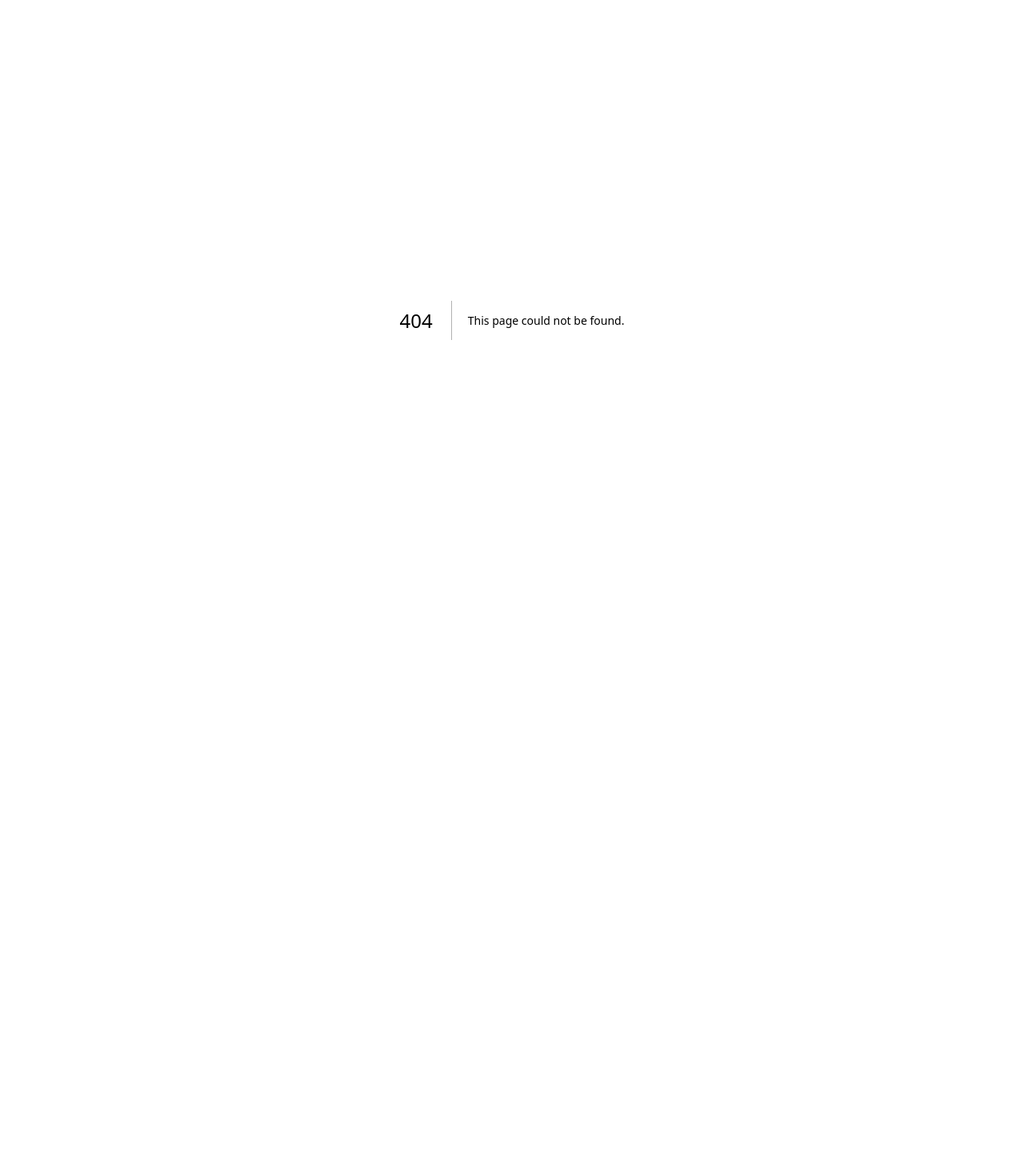
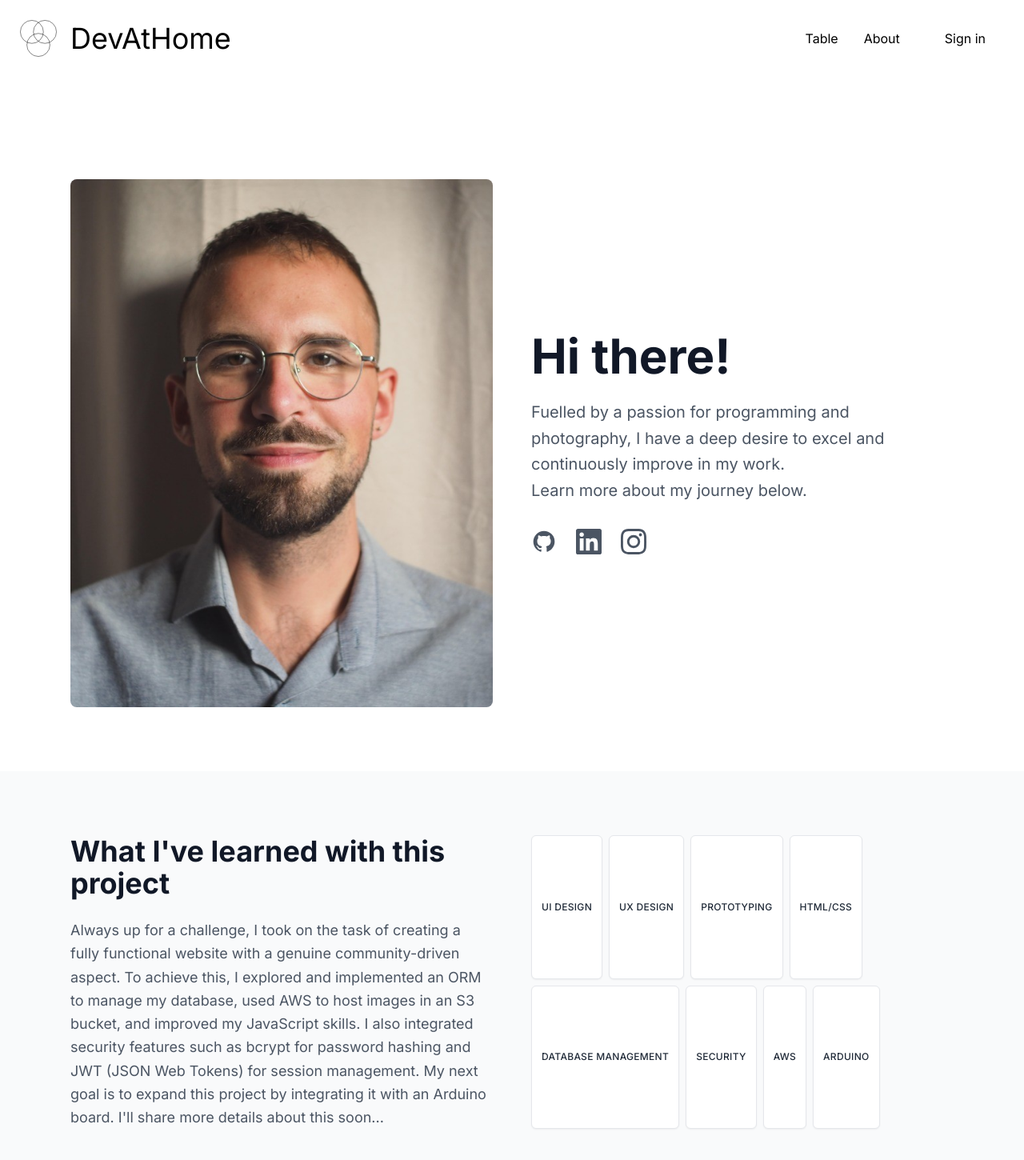
Before and after one commit to Kumulus26/DevAtHome_Web, a Next.js app: page /about in a window 1280 px wide. Before the commit this address had no page. Shown: the top 1450 px of the page at 80% size. Before the commit the page ends 800 px from the top, so only its background shows below. Built offline with nearby package versions, Linux system fonts and the light colour scheme.

Commit message:
update/ english + bug

```diff
--- /dev/null
+++ b/src/app/about/page.js
@@ -0,0 +1,109 @@
+'use client'
+
+import Navbar from '@/components/Navbar'
+import Image from 'next/image'
+export default function About() {
+  const skills = [
+    { name: 'UI DESIGN', category: 'design' },
+    { name: 'UX DESIGN', category: 'design' },
+    { name: 'PROTOTYPING', category: 'design' },
+    { name: 'HTML/CSS', category: 'development' },
+    { name: 'DATABASE MANAGEMENT', category: 'development' },
+    { name: 'SECURITY', category: 'development' },
+    { name: 'AWS', category: 'development' },
+    { name: 'ARDUINO', category: 'development' },
+  ]
+
+  return (
+    <div className="min-h-screen bg-white">
+      <Navbar />
+
+      {/* Hero Section */}
+      <div className="max-w-6xl mx-auto px-6 pt-32 pb-20">
+        <div className="grid grid-cols-1 md:grid-cols-2 gap-12 items-center">
+          {/* Image Column */}
+          <div className="relative">
+            <div className="aspect-[4/5] bg-gray-100 rounded-lg overflow-hidden relative">
+              {/* Placeholder for your photo */}
+              <div className="absolute inset-0 bg-gradient-to-br from-blue-100 via-pink-100 to-transparent opacity-50"></div>
+              <Image src="/images/profile.jpeg" alt="About" fill className="object-cover" />
+            </div>
+          </div>
+
+          {/* Text Column */}
+          <div>
+            <h1 className="text-6xl font-bold text-gray-900 mb-6">Hi there!</h1>
+            <p className="text-xl text-gray-600 leading-relaxed">
+              Fuelled by a passion for programming and photography, I have a deep desire to excel and
+              continuously improve in my work. <br></br>Learn more about my journey below.
+            </p>
+            {/* Social Media Icons */}
+            <div className="flex space-x-6 mt-8">
+              <a
+                href="https://github.com/Kumulus26"
+                target="_blank"
+                rel="noopener noreferrer"
+                className="text-gray-600 hover:text-gray-900 transition-colors"
+              >
+                <svg className="w-8 h-8" fill="currentColor" viewBox="0 0 24 24">
+                  <path fillRule="evenodd" clipRule="evenodd" d="M12 2C6.477 2 2 6.477 2 12c0 4.42 2.87 8.17 6.84 9.5.5.08.66-.23.66-.5v-1.69c-2.77.6-3.36-1.34-3.36-1.34-.46-1.16-1.11-1.47-1.11-1.47-.91-.62.07-.6.07-.6 1 .07 1.53 1.03 1.53 1.03.87 1.52 2.34 1.07 2.91.83.09-.65.35-1.09.63-1.34-2.22-.25-4.55-1.11-4.55-4.92 0-1.11.38-2 1.03-2.71-.1-.25-.45-1.29.1-2.64 0 0 .84-.27 2.75 1.02.79-.22 1.65-.33 2.5-.33.85 0 1.71.11 2.5.33 1.91-1.29 2.75-1.02 2.75-1.02.55 1.35.2 2.39.1 2.64.65.71 1.03 1.6 1.03 2.71 0 3.82-2.34 4.66-4.57 4.91.36.31.69.92.69 1.85V21c0 .27.16.59.67.5C19.14 20.16 22 16.42 22 12A10 10 0 0012 2z" />
+                </svg>
+              </a>
+              <a
+                href="https://www.linkedin.com/in/axel-lussert/"
+                target="_blank"
+                rel="noopener noreferrer"
+                className="text-gray-600 hover:text-gray-900 transition-colors"
+              >
+                <svg className="w-8 h-8" fill="currentColor" viewBox="0 0 24 24">
+                  <path d="M20.447 20.452h-3.554v-5.569c0-1.328-.027-3.037-1.852-3.037-1.853 0-2.136 1.445-2.136 2.939v5.667H9.351V9h3.414v1.561h.046c.477-.9 1.637-1.85 3.37-1.85 3.601 0 4.267 2.37 4.267 5.455v6.286zM5.337 7.433c-1.144 0-2.063-.926-2.063-2.065 0-1.138.92-2.063 2.063-2.063 1.14 0 2.064.925 2.064 2.063 0 1.139-.925 2.065-2.064 2.065zm1.782 13.019H3.555V9h3.564v11.452zM22.225 0H1.771C.792 0 0 .774 0 1.729v20.542C0 23.227.792 24 1.771 24h20.451C23.2 24 24 23.227 24 22.271V1.729C24 .774 23.2 0 22.222 0h.003z"/>
+                </svg>
+              </a>
+              <a
+                href="https://instagram.com/axel.onfilm"
+                target="_blank"
+                rel="noopener noreferrer"
+                className="text-gray-600 hover:text-gray-900 transition-colors"
+              >
+                <svg className="w-8 h-8" fill="currentColor" viewBox="0 0 24 24">
+                  <path d="M12 2.163c3.204 0 3.584.012 4.85.07 3.252.148 4.771 1.691 4.919 4.919.058 1.265.069 1.645.069 4.849 0 3.205-.012 3.584-.069 4.849-.149 3.225-1.664 4.771-4.919 4.919-1.266.058-1.644.07-4.85.07-3.204 0-3.584-.012-4.849-.07-3.26-.149-4.771-1.699-4.919-4.92-.058-1.265-.07-1.644-.07-4.849 0-3.204.013-3.583.07-4.849.149-3.227 1.664-4.771 4.919-4.919 1.266-.057 1.645-.069 4.849-.069zM12 0C8.741 0 8.333.014 7.053.072 2.695.272.273 2.69.073 7.052.014 8.333 0 8.741 0 12c0 3.259.014 3.668.072 4.948.2 4.358 2.618 6.78 6.98 6.98C8.333 23.986 8.741 24 12 24c3.259 0 3.668-.014 4.948-.072 4.354-.2 6.782-2.618 6.979-6.98.059-1.28.073-1.689.073-4.948 0-3.259-.014-3.667-.072-4.947-.196-4.354-2.617-6.78-6.979-6.98C15.668.014 15.259 0 12 0zm0 5.838a6.162 6.162 0 100 12.324 6.162 6.162 0 000-12.324zM12 16a4 4 0 110-8 4 4 0 010 8zm6.406-11.845a1.44 1.44 0 100 2.881 1.44 1.44 0 000-2.881z"/>
+                </svg>
+              </a>
+            </div>
+          </div>
+        </div>
+      </div>
+
+      {/* Career Section */}
+      <div className="bg-gray-50 py-20">
+        <div className="max-w-6xl mx-auto px-6">
+          <div className="grid grid-cols-1 md:grid-cols-2 gap-12">
+            {/* Career Text */}
+            <div>
+              <h2 className="text-4xl font-bold text-gray-900 mb-6">What I've learned with this project</h2>
+              <p className="text-lg text-gray-600 leading-relaxed">
+              Always up for a challenge, I took on the task of creating a fully functional website with a genuine community-driven aspect.
+              To achieve this, I explored and implemented an ORM to manage my database, used AWS to host images in an S3 bucket,
+              and improved my JavaScript skills. I also integrated security features such as bcrypt for password hashing
+              and JWT (JSON Web Tokens) for session management. My next goal is to expand this project by integrating it with an Arduino board.
+              I'll share more details about this soon...
+              </p>
+            </div>
+
+            {/* Skills Grid */}
+            <div className="flex flex-wrap gap-2">
+              {skills.map((skill, index) => (
+                <span
+                  key={index}
+                  className="px-3 py-1 bg-white border border-gray-200 shadow-sm rounded-md text-xs font-medium text-gray-800 tracking-wide hover:bg-gray-50 hover:border-gray-300 transition-all duration-200 transform hover:scale-105 flex items-center justify-center"
+                >
+                  {skill.name}
+                </span>
+              ))}
+            </div>
+          </div>
+        </div>
+      </div>
+    </div>
+  )
+}
--- a/src/app/page.js
+++ b/src/app/page.js
@@ -74,29 +74,29 @@ export default function Home() {
               {/* Left Column */}
               <div className="space-y-8">
                 <h1 className="text-6xl font-bold leading-tight text-black">
-                  Vos pellicules <br />
-                  <span className="text-black">Noir </span>
+                  Your
+                  <span className="text-black"> Black </span>
                   <span className="relative z-10">& </span>
                   <span className="text-white" style={{ WebkitTextStroke: "1.5px black" }}>
-                      Blanc </span>
-                    <span className="text-black">méritent le meilleur</span>
+                      White </span>
+                    <span className="text-black">films deserve the best 🎞️</span>
                 </h1>
                 <p className="text-xl text-gray-800">
-                  Le développement à la maison n'aura plus de secret pour vous.
+                  The development at home will no longer be a secret for you.
                 </p>
 
                 {/* Stats Section */}
                 <div className="flex space-x-8 mt-16">
                   <div className="bg-black text-white p-8 rounded-lg backdrop-blur-sm bg-opacity-90">
-                    <div className="text-4xl font-bold">+96 recettes</div>
+                    <div className="text-4xl font-bold">+26 recipes</div>
                     <div className="mt-2 text-sm">
-                      VOUS TROUVEREZ FORCEMENT LA VOTRE.
+                      You will find the one that fits your style.
                     </div>
                   </div>
 
                   <div className="bg-white p-8 rounded-lg shadow-lg backdrop-blur-sm bg-opacity-90">
                     <div className="text-4xl font-bold text-gray-900">100%</div>
-                    <div className="mt-2 text-gray-800">Une communauté active</div>
+                    <div className="mt-2 text-gray-800">An active community</div>
                     <div className="flex items-center mt-4 space-x-2">
                       <div className="flex -space-x-2">
                         <div className="w-8 h-8 rounded-full bg-gray-300 border-2 border-white"></div>
--- a/src/app/profile/[username]/page.js
+++ b/src/app/profile/[username]/page.js
@@ -322,7 +322,7 @@ export default function Profile({ params }) {
         <div className="relative">
           <input
             type="text"
-            placeholder="Recherche un utilisateur..."
+            placeholder="Search a user..."
             value={searchQuery}
             onChange={handleSearch}
             className="w-full px-4 py-3 bg-gray-800/50 border border-gray-700 rounded-lg text-white placeholder-gray-400 focus:ring-2 focus:ring-blue-500 focus:border-transparent"
@@ -500,8 +500,6 @@ export default function Profile({ params }) {
           </div>
 
 
-
-          {/* Add Photo Button - Only show on Photos tab and if it's user's own profile */}
           {activeTab === 'photos' && isOwnProfile && (
             <div className="w-full flex justify-end mb-6">
               <input
@@ -513,12 +511,21 @@ export default function Profile({ params }) {
               />
               <button
                 onClick={() => photoInputRef.current?.click()}
-                className="flex items-center space-x-2 bg-blue-500 text-white px-4 py-2 rounded-lg hover:bg-blue-600 transition-colors"
+                className="flex items-center bg-black text-white px-4 py-2 rounded-lg hover:bg-gray-800 transition-colors"
               >
-                <svg xmlns="http://www.w3.org/2000/svg" className="h-5 w-5" fill="none" viewBox="0 0 24 24" stroke="currentColor">
-                  <path strokeLinecap="round" strokeLinejoin="round" strokeWidth={2} d="M12 4v16m8-8H4" />
+                <svg
+                  xmlns="http://www.w3.org/2000/svg"
+                  className="h-7 w-7"
+                  viewBox="0 0 24 24"
+                  fill="none"
+                  stroke="currentColor"
+                  strokeWidth="1.5"
+                  strokeLinecap="round"
+                  strokeLinejoin="round"
+                >
+                  <line x1="12" y1="5" x2="12" y2="19" />
+                  <line x1="5" y1="12" x2="19" y2="12" />
                 </svg>
-                <span>Ajouter une photo</span>
               </button>
             </div>
           )}
--- a/src/app/tableau/page.js
+++ b/src/app/tableau/page.js
@@ -21,31 +21,31 @@ export default function Tableau() {
       id: 'hp5-400',
       name: "HP5+ 400",
       image: "/images/hp5400.png",
-      description: "Film noir et blanc polyvalent"
+      description: "Versatile black and white film"
     },
     {
       id: 'tmax-400',
       name: "T-MAX 400",
       image: "/images/tmax400.png",
-      description: "Grain fin, contraste élevé"
+      description: "Fine grain, high contrast"
     },
     {
       id: 'fomapan-400',
       name: "FOMAPAN 400",
       image: "/images/fomapan400.png",
-      description: "Film classique abordable"
+      description: "Affordable classic film"
     },
     {
       id: 'rpx-400',
       name: "RPX 400",
       image: "/images/rpx400.png",
-      description: "Polyvalente, contrastée, grain fin"
+      description: "Versatile, high contrast, fine grain"
     },
     {
       id: 'tri-x-400',
       name: "Tri-X 400",
       image: "/images/trix400.png",
-      description: "Le classique intemporel"
+      description: "The timeless classic"
     }
   ]
 
@@ -54,31 +54,31 @@ export default function Tableau() {
       id: 'ilfosol3',
       name: "Ilfosol 3",
       image: "/images/ilfosol3.png",
-      description: "Pour la basse sensibilité"
+      description: "For low sensitivity"
     },
     {
       id: 'rodinal',
       name: "Rodinal",
       image: "/images/rodinal.png",
-      description: "Le plus ancien révélateur"
+      description: "The oldest developer"
     },
     {
       id: 'tmaxdev',
       name: "T-MAX Dev",
       image: "/images/tmaxdev.png",
-      description: "Pour la haute sensibilité"
+      description: "For high sensitivity"
     },
     {
       id: 'hc110',
       name: "HC-110",
       image: "/images/hc110.png",
-      description: "Longue conservation"
+      description: "Long-term storage"
     },
     {
       id: 'ilfoteclc29',
       name: "Ilfotec LC-29",
       image: "/images/ilfoteclc29.png",
-      description: "Granulation et définition excellentes"
+      description: "Excellent grain and definition"
     }
   ]
 
@@ -186,8 +186,8 @@ export default function Tableau() {
                 }`}
               >
                 <h2 className="text-4xl text-center relative z-10">
-                  <span className="text-black">Qu'est ce qu'on dével</span>
-                  <span className="text-white">oppe aujourd'hui ?</span>
+                  <span className="text-black">What are you deve</span>
+                  <span className="text-white">loping today ?</span>
                 </h2>
               </div>
 
@@ -205,8 +205,8 @@ export default function Tableau() {
                 <>
                   <div className="transform transition-all duration-1000 opacity-0 animate-fade-in">
                     <h2 className="text-3xl text-center relative z-10">
-                      <span className="text-black">Très bon choix ! </span>
-                      <span className="text-white">Et avec quel révélateur ?</span>
+                      <span className="text-black">Very good choice ! </span>
+                      <span className="text-white">And with which developer ?</span>
                     </h2>
                   </div>
                   <div className="w-full px-4 transform transition-all duration-1000 opacity-0 animate-fade-in">
--- a/src/components/Navbar.js
+++ b/src/components/Navbar.js
@@ -78,10 +78,10 @@ export default function Navbar({ onLoginClick, onSettingsClick }) {
 
       <div className="flex items-center space-x-8">
         <Link href="/tableau" className="text-white hover:text-gray-600 mix-blend-difference">
-          Tableau
+          Table
         </Link>
-        <Link href="/contact" className="text-white hover:text-gray-600 mix-blend-difference">
-          À propos
+        <Link href="/about" className="text-white hover:text-gray-600 mix-blend-difference">
+          About
         </Link>
         {user ? (
           <div className="relative" ref={dropdownRef}>
@@ -105,7 +105,7 @@ export default function Navbar({ onLoginClick, onSettingsClick }) {
                   <svg xmlns="http://www.w3.org/2000/svg" className="h-5 w-5" viewBox="0 0 20 20" fill="currentColor">
                     <path fillRule="evenodd" d="M10 9a3 3 0 100-6 3 3 0 000 6zm-7 9a7 7 0 1114 0H3z" clipRule="evenodd" />
                   </svg>
-                  <span>Profil</span>
+                  <span>Profile</span>
                 </Link>
 
                 <button
@@ -130,7 +130,7 @@ export default function Navbar({ onLoginClick, onSettingsClick }) {
                   <svg xmlns="http://www.w3.org/2000/svg" className="h-5 w-5" viewBox="0 0 20 20" fill="currentColor">
                     <path fillRule="evenodd" d="M11.49 3.17c-.38-1.56-2.6-1.56-2.98 0a1.532 1.532 0 01-2.286.948c-1.372-.836-2.942.734-2.106 2.106.54.886.061 2.042-.947 2.287-1.561.379-1.561 2.6 0 2.978a1.532 1.532 0 01.947 2.287c-.836 1.372.734 2.942 2.106 2.106a1.532 1.532 0 012.287.947c.379 1.561 2.6 1.561 2.978 0a1.533 1.533 0 012.287-.947c1.372.836 2.942-.734 2.106-2.106a1.533 1.533 0 01.947-2.287c1.561-.379 1.561-2.6 0-2.978a1.532 1.532 0 01-.947-2.287c.836-1.372-.734-2.942-2.106-2.106a1.532 1.532 0 01-2.287-.947zM10 13a3 3 0 100-6 3 3 0 000 6z" clipRule="evenodd" />
                   </svg>
-                  <span>Paramètres</span>
+                  <span>Settings</span>
                 </button>
 
                 <button
@@ -140,7 +140,7 @@ export default function Navbar({ onLoginClick, onSettingsClick }) {
                   <svg xmlns="http://www.w3.org/2000/svg" className="h-5 w-5" viewBox="0 0 20 20" fill="currentColor">
                     <path fillRule="evenodd" d="M3 3a1 1 0 00-1 1v12a1 1 0 102 0V4a1 1 0 00-1-1zm10.293 9.293a1 1 0 001.414 1.414l3-3a1 1 0 000-1.414l-3-3a1 1 0 10-1.414 1.414L14.586 9H7a1 1 0 100 2h7.586l-1.293 1.293z" clipRule="evenodd" />
                   </svg>
-                  <span>Se déconnecter</span>
+                  <span>Disconnect</span>
                 </button>
               </div>
             )}
@@ -150,7 +150,7 @@ export default function Navbar({ onLoginClick, onSettingsClick }) {
             onClick={onLoginClick}
             className="bg-white text-black px-6 py-2 rounded-full hover:bg-black hover:text-white hover:border hover:border-white transition-colors"
           >
-            Se connecter
+            Sign in
           </button>
         )}
       </div>
```
Also changed, not shown: public/images/profile.jpeg (added).
